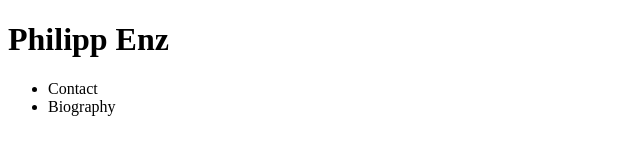
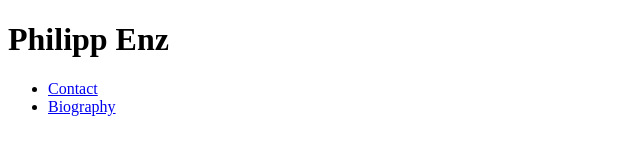
Before and after one commit to p-enz/my-first-website, a plain HTML site: page index.html in a window 1280 px wide. Shown: the whole page, without its empty margins (0-640 px from the left). Drawn offline with Linux system fonts and the light colour scheme.

Commit message:
add navbar

```diff
--- a/index.html
+++ b/index.html
@@ -8,11 +8,18 @@
 </head>
 <body>
     <h1>Philipp Enz</h1>
+    <!-- TODO Anchor links setzen-->
     <nav>
         <ul>
-            <li>Contact</li>
-            <li>Biography</li>
+            <li>
+                <a href="#">Contact</a>
+            </li>
+            <li>
+                <a href="#">Biography</a>
+            </li>
         </ul>
     </nav>
+
+
 </body>
 </html>
```
